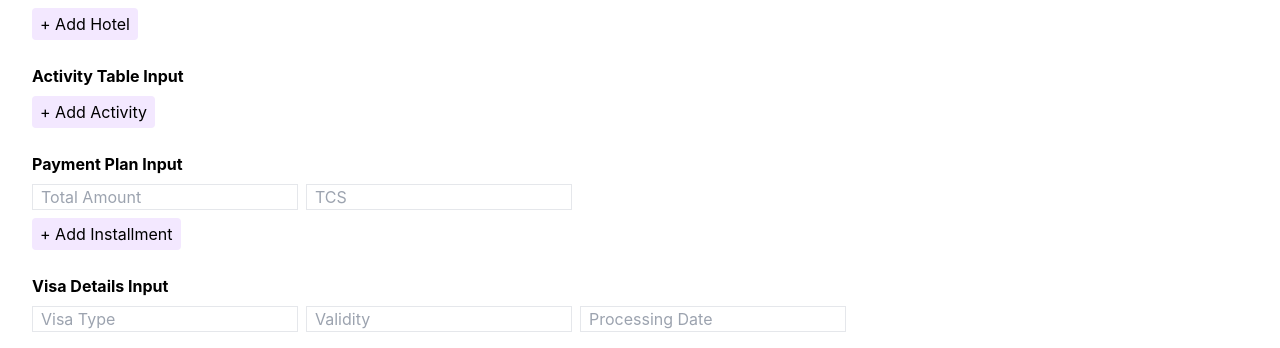
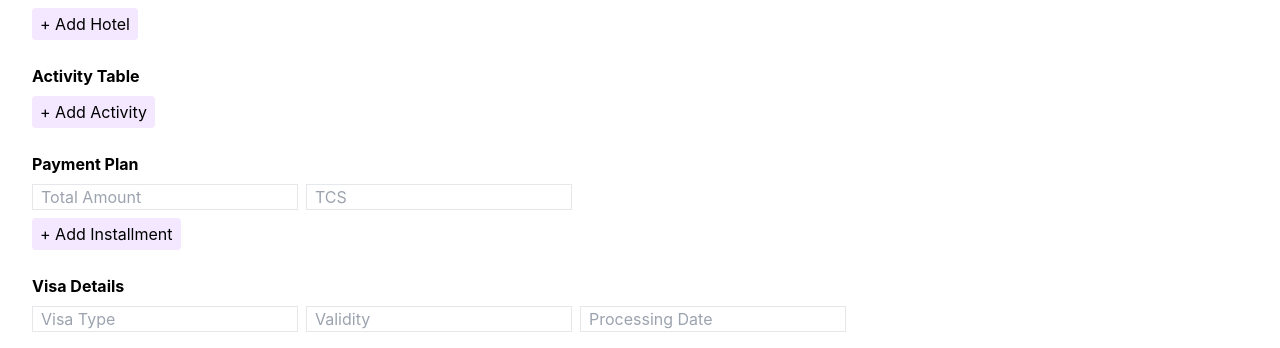
Before and after one commit to AdnanGhani07/itinerary-builder, a React (Create React App) app: page / in a window 1280 px wide. Shown: the part 1080-1428 px from the top of the page. Built offline with nearby package versions, Linux system fonts and the light colour scheme; the HTML template or start-up script is replaced by a standard one.

Commit message:
Refactored Changes in few input forms

```diff
--- a/src/components/ActivityTableInput.tsx
+++ b/src/components/ActivityTableInput.tsx
@@ -18,7 +18,7 @@ export const ActivityTableInput: React.FC<ActivityTableInputProps> = ({ activiti
 
   return (
     <div>
-      <h3 className="mb-2 font-bold">Activity Table Input</h3>
+      <h3 className="mb-2 font-bold">Activity Table</h3>
       {activities.map((row, i) => (
         <div key={i} className="flex gap-2 mb-2 items-center">
           <input className="border px-2" placeholder="City" value={row.city} onChange={e => updateField(i, "city", e.target.value)} />
--- a/src/components/PaymentPlanInput.tsx
+++ b/src/components/PaymentPlanInput.tsx
@@ -17,7 +17,7 @@ export const PaymentPlanInput: React.FC<PaymentPlanInputProps> = ({
 
   return (
     <div>
-      <h3 className="mb-2 font-bold">Payment Plan Input</h3>
+      <h3 className="mb-2 font-bold">Payment Plan</h3>
       <div className="flex gap-2 mb-2">
         <input
           className="border px-2"
--- a/src/components/VisaDetailsInput.tsx
+++ b/src/components/VisaDetailsInput.tsx
@@ -30,7 +30,7 @@ export const VisaDetailsInput: React.FC<VisaDetailsInputProps> = ({
 
   return (
     <div>
-      <h3 className="mb-2 font-bold">Visa Details Input</h3>
+      <h3 className="mb-2 font-bold">Visa Details</h3>
       <div className="flex gap-2 mb-2 items-center">
         <input
           className="border px-2"
```
